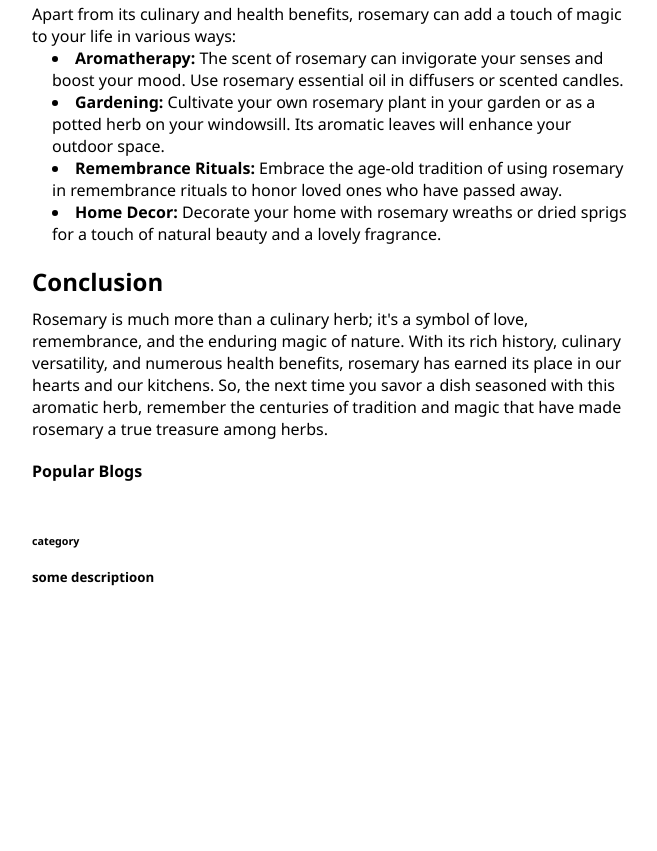
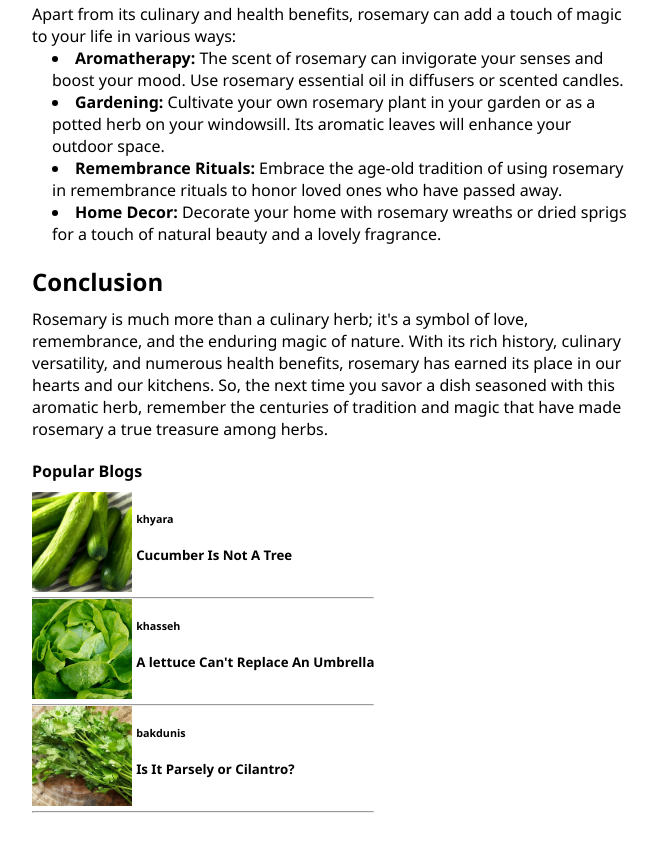
Before and after one commit to MoeKhaweja/Blog-page, a plain HTML site: page index.html in a window 1280 px wide. Shown: the part 1779-2630 px from the top of the page, without its empty margins (268-925 px from the left). Before the commit the page ends 2575 px from the top, so only its background shows below. Drawn offline with Linux system fonts and the light colour scheme.

Commit message:
Finished Adding Content

```diff
--- a/index.html
+++ b/index.html
@@ -153,11 +153,43 @@
     <section style="display: inline-block; vertical-align: top">
       <h4>Popular Blogs</h4>
       <div>
-        <img src="" alt="" />
-        <div>
-          <h6>category</h6>
-          <h5>some descriptioon</h5>
+        <img
+          src="./Assets/khyara.jpg"
+          alt="khyara"
+          width="100px"
+          style="display: inline-block"
+        />
+        <div style="display: inline-block; vertical-align: top">
+          <h6>khyara</h6>
+          <h5>Cucumber Is Not A Tree</h5>
         </div>
+        <hr />
+      </div>
+      <div>
+        <img
+          src="./Assets/khasse.jpg"
+          alt="khasse"
+          width="100px"
+          style="display: inline-block"
+        />
+        <div style="display: inline-block; vertical-align: top">
+          <h6>khasseh</h6>
+          <h5>A lettuce Can't Replace An Umbrella</h5>
+        </div>
+        <hr />
+      </div>
+      <div>
+        <img
+          src="./Assets/ba2dunis.jpg"
+          alt="ba2dunis"
+          width="100px"
+          style="display: inline-block"
+        />
+        <div style="display: inline-block; vertical-align: top">
+          <h6>bakdunis</h6>
+          <h5>Is It Parsely or Cilantro?</h5>
+        </div>
+        <hr />
       </div>
     </section>
   </body>
```
Also changed, not shown: Assets/ba2dunis.jpg (added).
